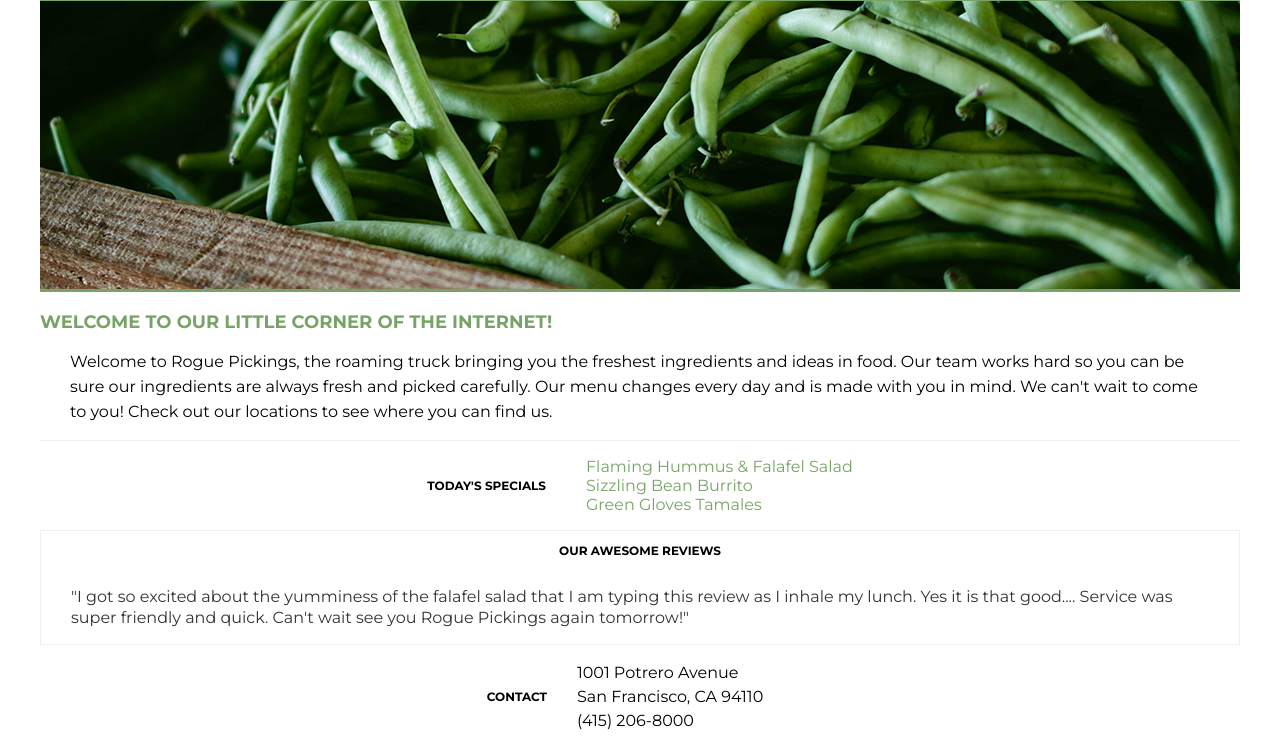
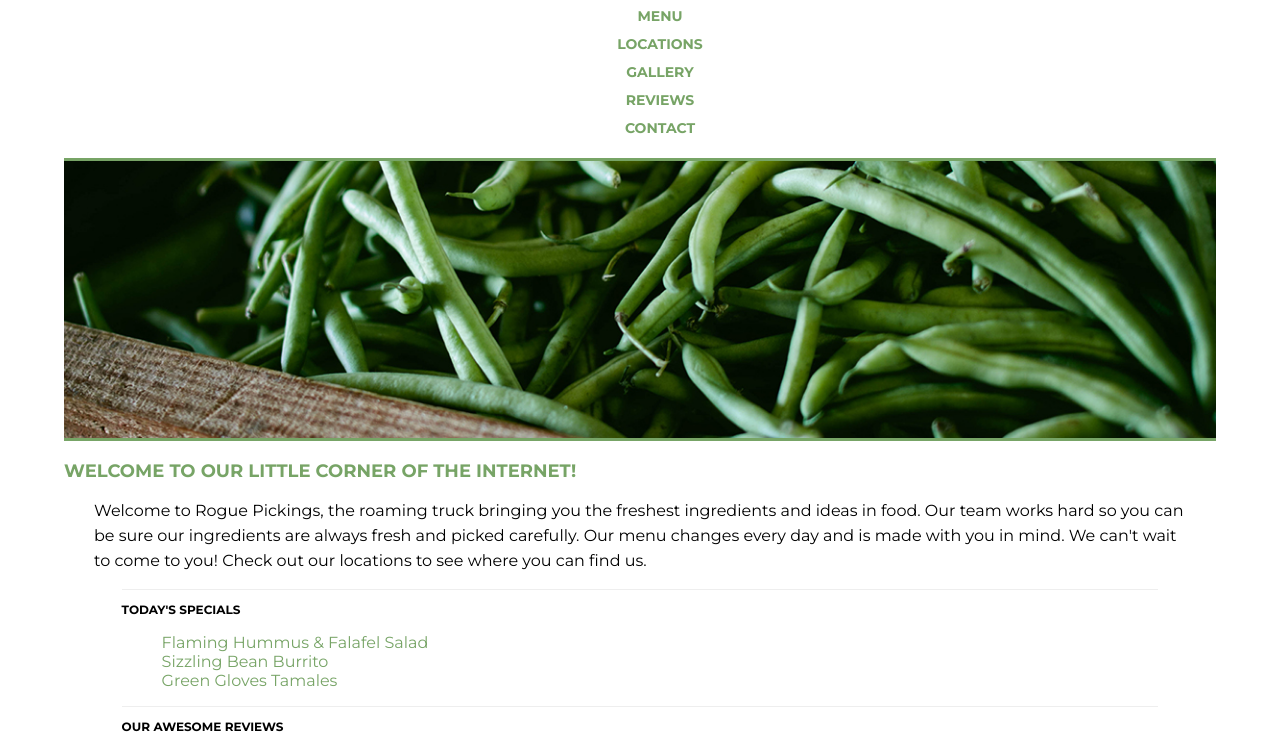
Before and after one commit to Laura-Lio/Restart, a plain HTML site: page index.html in a window 1280 px wide. Shown: the part 142-888 px from the top of the page. Drawn offline with Linux system fonts and the light colour scheme; a web font is replaced by a local one.

Commit message:
Second commit

```diff
--- a/css/main.css
+++ b/css/main.css
@@ -11,6 +11,9 @@
 
 }
 
+html {
+	font-size: 16px;
+}
 
 body {
 	font-family: 'Montserrat', Helvetica, Arial, sans-serif;
@@ -18,6 +21,7 @@ body {
 
 .container{
 	max-width: 1200px;
+	width: 90%;
 }
 
 body, .container, header, .top-section, .bottom-section, footer, header nav ul li {
@@ -36,17 +40,22 @@ h3 {
 }
 
 h1 {
-	font-size: 30px;
+	font-size: 1.875em;
+	width: 100%;
+	border-bottom: 3px solid #77a466;
+	padding: 10px;
 }
 h2 {
-	font-size: 18px;
+	font-size: 1.125em;
+	text-align: center;
 }
+
 h3 {
-	font-size: 12px;
+	font-size: 0.75em;
 }
 
 p {
-	font-size: 14px;
+	font-size: .875em;
 	line-height: 21px;
     padding: 0 30px;
 }
@@ -61,16 +70,17 @@ header {
 
 header h1 span {
 	color: #77a466;
+}
+
+nav {
 	width: 100%;
 }
-
 
 header nav ul li {
 	text-transform: uppercase;
 	font-weight: 700;
-	font-size: 14px;
-	width: 100%;
-	text-align: center;
+	font-size: 0.875em;
+	padding: 5px;
 }
 header nav ul li a{
 	text-decoration: none;
@@ -81,8 +91,8 @@ header nav ul li a{
 
 
 .main-image img {
+	border-bottom: 3px solid #77a466;
 	width: 100%;
-	border-bottom: 3px solid #77a466;
 }
 
 
@@ -91,28 +101,18 @@ header nav ul li a{
 	color: #77a466;
 }
 .main-title p {
-	font-size: 16px;
+	font-size: 1em;
 	line-height: 25px;
 }
 
 .section-one,
 .section-two,
 .section-three {
-	display: flex;
-	justify-content: center;
-	align-items: center;
-	flex-flow: row wrap;
-	width: 100%;
 	border-top: 1px solid #eee;
 	text-align: left;
+	width: 90%;
 }
 
-
-
-.section-two {
-	border-left: 1px solid #eee;
-	border-right: 1px solid #eee;
-}
 
 
 
@@ -127,12 +127,12 @@ header nav ul li a{
 
 .reviews {
 	color: #333;
-	font-size: 16px;
+	font-size: 1em;
 	line-height: 21px;
 }
 
 .address {
-	font-size: 16px;
+	font-size: 1em;
 	line-height: 24px;
 }
 
@@ -142,10 +142,11 @@ footer {
 	border-top: 3px solid #eee;
 	margin: 0 auto;
 	text-align: center;
+	width: 100%;
 }
 footer span {
 	font-family: 'Galada', cursive;
 	text-transform: lowercase;
 	color: #77a466;
-	font-size: 14px;
+	font-size: 1.167em;
 }
```
Also changed, not shown: 1 other file.
